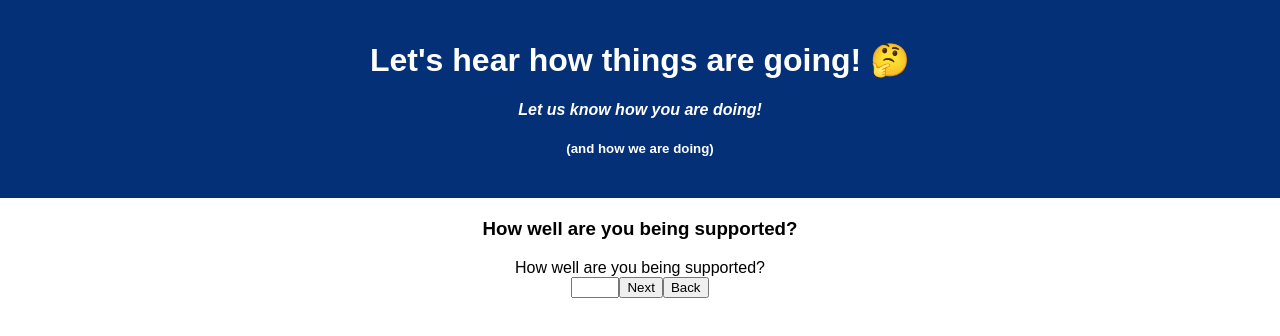
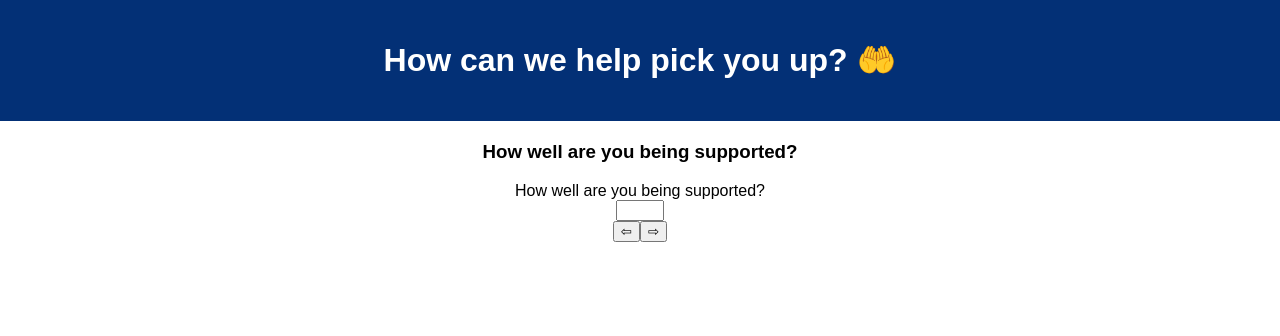
Before and after one commit to davidVetter/react-feedback-loop-weekendP, a React (Create React App) app: page /#/supported in a window 1280 px wide. Shown: the top 336 px of the page. Built offline with nearby package versions, Linux system fonts and the light colour scheme.

Commit message:
add logic to header so it changes on each page of the form

```diff
--- a/src/components/App/App.jsx
+++ b/src/components/App/App.jsx
@@ -41,7 +41,7 @@ function App() {
             <Route path="/review">
               <Review />
             </Route>
-            {/* Route for the feedback recieved success page */}
+            {/* Route for the feedback recieved success  */}
             <Route path="/success">
               <Success />
             </Route>
--- a/src/components/FeedbackForm/FormPieces/Comments.jsx
+++ b/src/components/FeedbackForm/FormPieces/Comments.jsx
@@ -34,7 +34,10 @@ function Comments() {
     // and meet the original validation - original value if present will be replaced
     const handleBack = (e) => {
         e.preventDefault();
-        history.push('/supported');
+        dispatch({
+            type: 'BACK_USED'
+        });
+        history.push('/supported'); // move user
     }
     // Renders the question and input for user to enter answer
     // A next button will move the user to the next page of
@@ -44,14 +47,14 @@ function Comments() {
         <div className='commentsInputDiv'>
         <h3>Any comments you want to leave?</h3>
         <label>Comments<br />
-            <input
+            <textarea
                 onChange={(e) => setComments(e.target.value)}
                 placeholder="Comments"
                 value={comments}
                 type="text" />
-        </label>
-        <button onClick={handleNext}>Next</button>
-        <button onClick={handleBack}>Back</button>
+        </label><br />
+        <button onClick={handleBack}>⇦</button>
+        <button onClick={handleNext}>⇨</button>
         </div>
     )
 }
--- a/src/components/FeedbackForm/FormPieces/Feeling.jsx
+++ b/src/components/FeedbackForm/FormPieces/Feeling.jsx
@@ -52,10 +52,10 @@ function Feeling() {
                     type="number"
                     min={1}
                     max={5} />
-            </label>
-            <button onClick={handleNext}>Next</button>
+            </label><br />
+            <button onClick={handleNext}>⇨</button>
             {/* Below only renders if the user tried to use an invalid value */}
-            {notNumber && <p>Please use a number between 1-5</p>}
+            {notNumber && <p>Please enter a number between 1-5</p>}
         </div>
     )
 }
--- a/src/components/FeedbackForm/FormPieces/Review.jsx
+++ b/src/components/FeedbackForm/FormPieces/Review.jsx
@@ -1,4 +1,4 @@
-import {useSelector} from 'react-redux';
+import {useSelector, useDispatch} from 'react-redux';
 import {useHistory} from 'react-router-dom';
 import axios from 'axios';
 // This is the review page of the application
@@ -11,6 +11,7 @@ import axios from 'axios';
 function Review() {
     const feedback = useSelector(store => store.feedback);
     const history = useHistory();
+    const dispatch = useDispatch();
     // This function will do a POST with the feedback object from
     // this feedback store in redux to the database connected
     // After the POST the user moved to the 'success' page
@@ -30,6 +31,9 @@ function Review() {
     // and meet the original validation - original value if present will be replaced
     const handleBack = (e) => {
         e.preventDefault();
+        dispatch({
+            type: 'BACK_USED'
+        });
         history.push('/comments'); // move user
     }
     // Renders a heading with some paragraph elements to display the
@@ -43,8 +47,8 @@ function Review() {
                 <p>Understanding: {feedback.understanding}</p>
                 <p>Support: {feedback.supported}</p>
                 <p>Comments: {feedback.comments}</p>
+                <button onClick={handleBack}>⇦</button>&nbsp;
                 <button type="button" onClick={handleSubmit}>Submit</button>
-                <button onClick={handleBack}>Back</button>
         </div>
     )
 }
--- a/src/components/FeedbackForm/FormPieces/Supported.jsx
+++ b/src/components/FeedbackForm/FormPieces/Supported.jsx
@@ -42,6 +42,9 @@ function Supported() {
     // and meet the original validation - original value if present will be replaced
     const handleBack = (e) => {
         e.preventDefault();
+        dispatch({
+            type: 'BACK_USED'
+        });
         history.push('/understanding'); // move user
     }
     // Renders the question and input for user to enter answer
@@ -59,11 +62,11 @@ function Supported() {
                     type="number"
                     min={1}
                     max={5} />
-            </label>
-            <button onClick={handleNext}>Next</button>
-            <button onClick={handleBack}>Back</button>
+            </label><br />
+            <button onClick={handleBack}>⇦</button>
+            <button onClick={handleNext}>⇨</button>
             {/* Below only renders if the user tried to use an invalid value */}
-            {notNumber && <p>Please use a number between 1-5</p>}
+            {notNumber && <p>Please enter a number between 1-5</p>}
         </div>
     )
 }
--- a/src/components/FeedbackForm/FormPieces/Understanding.jsx
+++ b/src/components/FeedbackForm/FormPieces/Understanding.jsx
@@ -43,6 +43,9 @@ function Understanding() {
     // and meet the original validation - original value if present will be replaced
     const handleBack = (e) => {
         e.preventDefault();
+        dispatch({
+            type: 'BACK_USED'
+        });
         history.push('/'); // move user
     }
     // Renders the question and input for user to enter answer
@@ -60,11 +63,11 @@ function Understanding() {
                     type="number"
                     min={1}
                     max={5} />
-            </label>
-            <button onClick={handleNext}>Next</button>
-            <button onClick={handleBack}>Back</button>
+            </label><br />
+            <button onClick={handleBack}>⇦</button>
+            <button onClick={handleNext}>⇨</button>
             {/* Below only renders if the user tried to use an invalid value */}
-            {notNumber && <p>Please use a number between 1-5</p>}
+            {notNumber && <p>Please enter a number between 1-5</p>}
         </div>
     )
 }
--- a/src/components/Header/Header.jsx
+++ b/src/components/Header/Header.jsx
@@ -1,10 +1,47 @@
+import {useEffect, useState} from 'react';
+import {useSelector} from 'react-redux';
 // Header component that displays on all pages of the app
+// These text of header and an associated emoji update
+// as the user moved back and forth bewteen the form pages
 function Header() {
+    // array to store the current page url that is split at the # in every url
+    let path = window.location.href.split('#');
+    // two local states to hold the emoji and message to display
+    const [emoji, setEmoji] = useState('🤔');
+    const [message, setMessage] = useState(`Let's hear how things are going!`);
+    // access to feedback and backBtn stores
+    const feedback = useSelector(store => store.feedback);
+    const backBtn = useSelector(store => store.backBtn);
+    // This function will run anytime either store it changed
+    // It checks what the path after the # in the current url is
+    // and displays an emoji and message
+    // It updates the 2 local states which trigger a re-render of the header
+    useEffect(() => {
+        console.log('this is path: ', path);
+        if (path[1] === '/success') {
+            setEmoji('🎉');
+            setMessage(`We value your feedback!`);
+        } else if (path[1] === '/') {
+            setEmoji('🌡');
+            setMessage(`Let's hear how things are going!`);
+        }else if (path[1] === '/understanding') {
+            setEmoji('👍');
+            setMessage(`Do you have a handle on the current material?`);
+        } else if (path[1] === '/supported') {
+            setEmoji('🤲');
+            setMessage(`How can we help pick you up?`);
+        } else if (path[1] === '/review') {
+            setEmoji('👀');
+            setMessage(`Does everything look okay?`);
+        } else if (path[1] === '/comments') {
+            setEmoji('📝');
+            setMessage(`Suggestions, Comments?`);
+        }
+    }, [feedback, backBtn])
+    // render the header with a message and emoji determined by current url
     return (
         <header className='App-header'>
-            <h1 className='App-title'>Let's hear how things are going! 🤔</h1>
-            <h4>Let us know how you are doing!</h4>
-            <h5>(and how we are doing)</h5>
+            <h1 className='App-title'>{message} {emoji}</h1>
         </header>
     )
 }
--- a/src/index.js
+++ b/src/index.js
@@ -7,11 +7,13 @@ import { createStore, combineReducers, applyMiddleware } from 'redux';
 import { Provider } from 'react-redux';
 import logger from 'redux-logger';
 import feedbackReducer from './redux/reducers/feedback.reducer';
+import backBtnReducer from './redux/reducers/backBtn.reducer';
 
 // setup store to use
 const storeInstance = createStore(
     combineReducers({
-        feedback: feedbackReducer
+        feedback: feedbackReducer,
+        backBtn: backBtnReducer
     }),
     applyMiddleware(logger)
 )
--- /dev/null
+++ b/src/redux/reducers/backBtn.reducer.js
@@ -0,0 +1,12 @@
+// This reducer will help trigger if the user used a backbutton
+// so the proper emoji will be displayed in the header component
+let defaultState = true;
+
+const backBtnReducer = (state = defaultState, action) => {
+    if (action.type === 'BACK_USED') {
+        return !state;
+    }
+    return state;
+}
+
+export default backBtnReducer;
```
